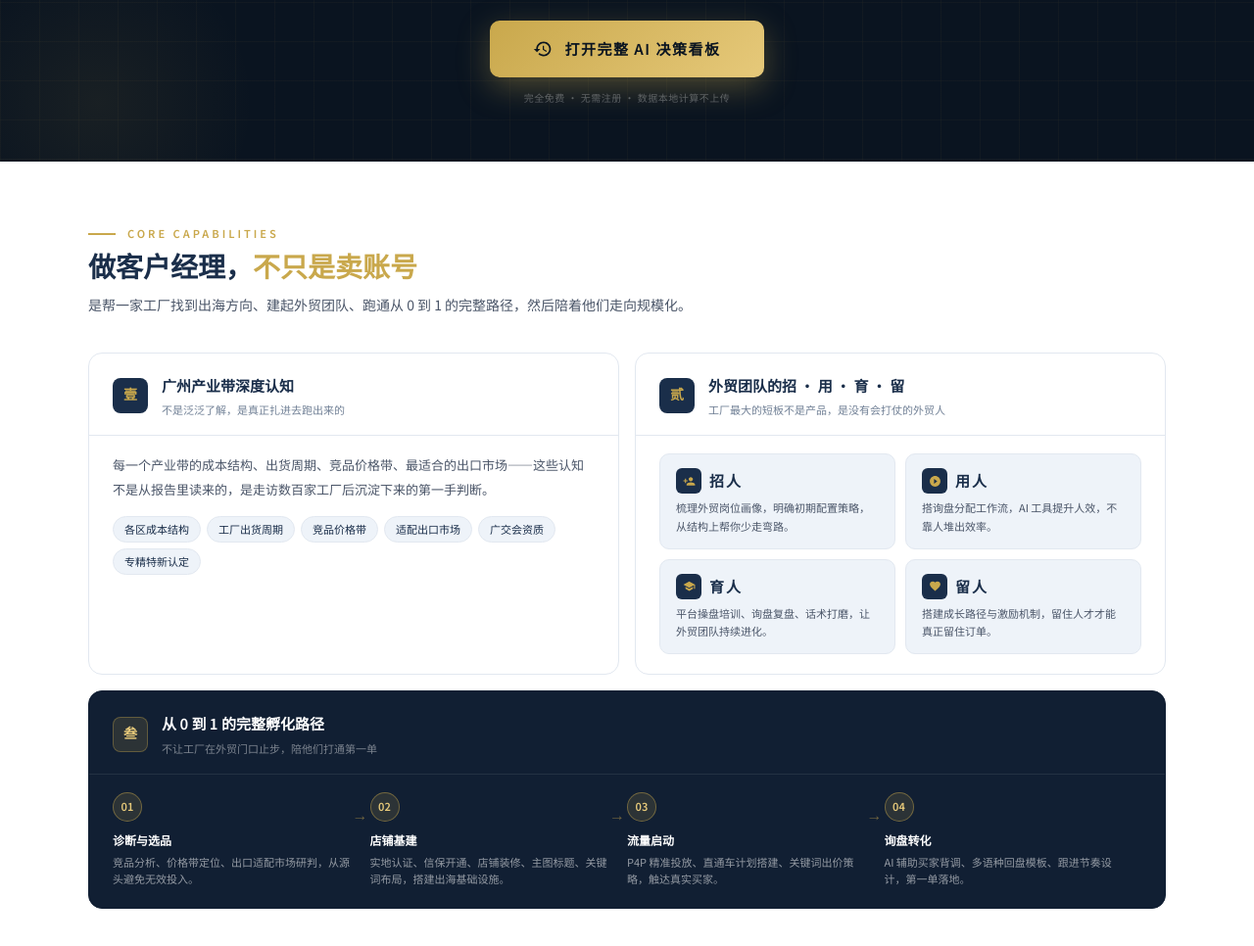
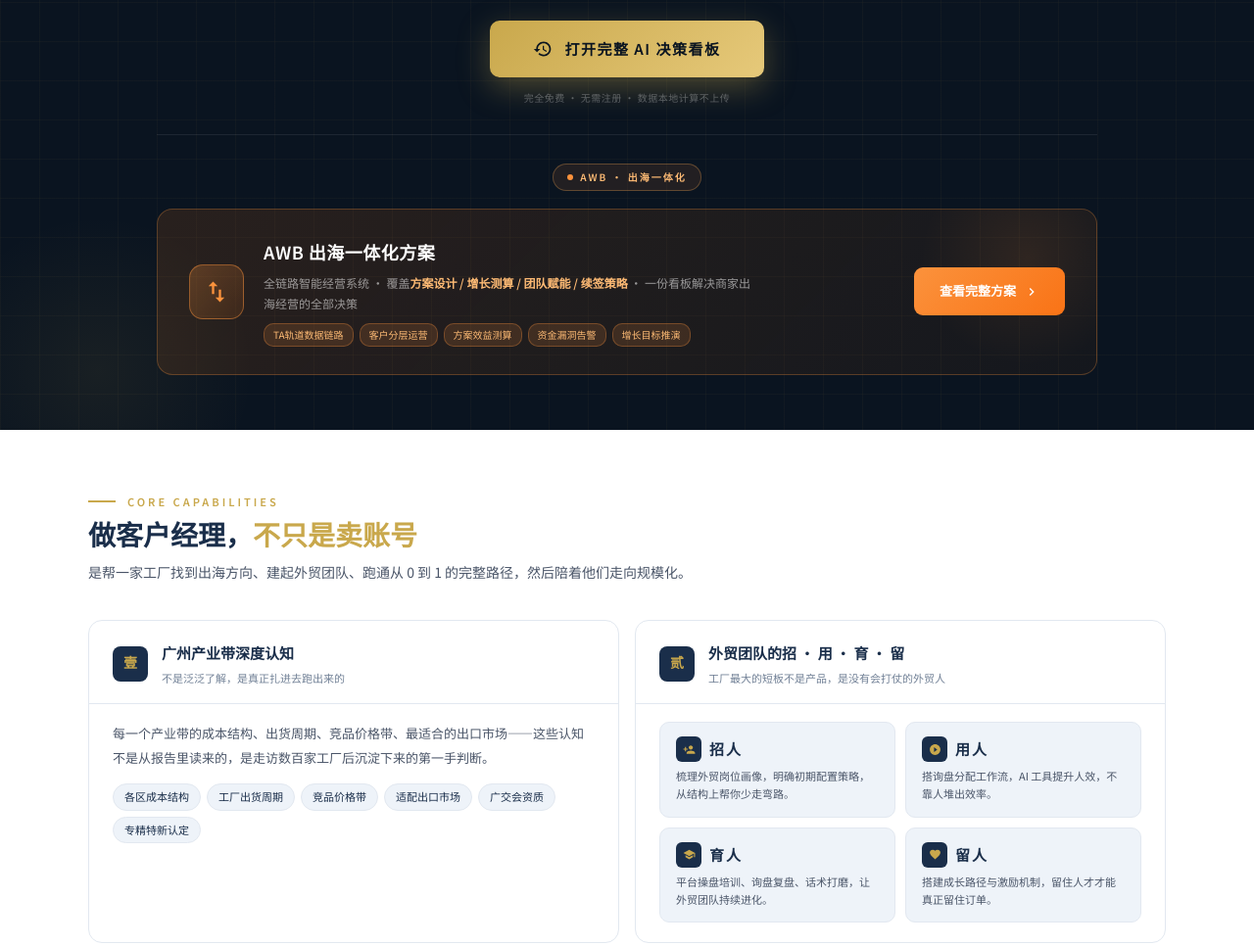
Before and after one commit to lang123121/fanlang-alibaba, a plain HTML site: page index.html in a window 1280 px wide. Shown: the part 3160-4126 px from the top of the page at 98% size. Drawn offline with Linux system fonts and the light colour scheme.

Commit message:
Add files via upload

```diff
--- a/index.html
+++ b/index.html
@@ -1414,6 +1414,41 @@
         打开完整 AI 决策看板
       </a>
       <div style="font-size:10px;color:rgba(255,255,255,.3);margin-top:12px;letter-spacing:.5px">完全免费 · 无需注册 · 数据本地计算不上传</div>
+    </div>
+
+    <!-- AWB 出海一体化方案入口 -->
+    <div style="margin-top:28px;border-top:1px solid rgba(255,255,255,.08);padding-top:28px">
+      <div style="text-align:center;margin-bottom:18px">
+        <span style="display:inline-flex;align-items:center;gap:7px;background:rgba(180,100,50,.14);border:1px solid rgba(230,160,80,.32);border-radius:20px;padding:4px 14px">
+          <span style="width:6px;height:6px;border-radius:50%;background:#fb923c;display:inline-block"></span>
+          <span style="font-size:10px;letter-spacing:2px;color:#fdba74;font-weight:600">AWB · 出海一体化</span>
+        </span>
+      </div>
+      <a href="awb.html" target="_blank" style="display:block;text-decoration:none;background:linear-gradient(135deg,rgba(180,90,20,.18),rgba(120,60,10,.1));border:1px solid rgba(230,140,60,.3);border-radius:16px;padding:28px 32px;transition:all .25s;position:relative;overflow:hidden" onmouseover="this.style.borderColor='rgba(251,146,60,.6)';this.style.transform='translateY(-3px)';this.style.boxShadow='0 16px 40px rgba(180,90,20,.25)'" onmouseout="this.style.borderColor='rgba(230,140,60,.3)';this.style.transform='translateY(0)';this.style.boxShadow='none'">
+        <div style="position:absolute;top:-60px;right:-40px;width:220px;height:220px;border-radius:50%;background:radial-gradient(circle,rgba(251,146,60,.1),transparent 70%);pointer-events:none"></div>
+        <div style="display:flex;align-items:center;justify-content:space-between;gap:24px;flex-wrap:wrap;position:relative;z-index:1">
+          <div style="display:flex;align-items:center;gap:20px">
+            <div style="width:56px;height:56px;background:linear-gradient(135deg,rgba(251,146,60,.25),rgba(180,90,20,.15));border:1px solid rgba(251,146,60,.45);border-radius:14px;display:flex;align-items:center;justify-content:center;flex-shrink:0">
+              <svg width="28" height="28" viewBox="0 0 24 24" fill="#fb923c"><path d="M9 3L5 6.99h3V14h2V6.99h3L9 3zm7 14.01V10h-2v7.01h-3L15 21l4-3.99h-3z"/></svg>
+            </div>
+            <div>
+              <div style="font-size:18px;font-weight:800;color:#fff;margin-bottom:5px;letter-spacing:.5px">AWB 出海一体化方案</div>
+              <div style="font-size:12px;color:rgba(255,255,255,.55);line-height:1.75;max-width:500px">全链路智能经营系统 · 覆盖<strong style="color:#fdba74">方案设计 / 增长测算 / 团队赋能 / 续签策略</strong> · 一份看板解决商家出海经营的全部决策</div>
+              <div style="display:flex;flex-wrap:wrap;gap:6px;margin-top:10px">
+                <span style="font-size:10px;background:rgba(251,146,60,.15);border:1px solid rgba(251,146,60,.3);color:#fdba74;padding:2px 9px;border-radius:10px">TA轨道数据链路</span>
+                <span style="font-size:10px;background:rgba(251,146,60,.15);border:1px solid rgba(251,146,60,.3);color:#fdba74;padding:2px 9px;border-radius:10px">客户分层运营</span>
+                <span style="font-size:10px;background:rgba(251,146,60,.15);border:1px solid rgba(251,146,60,.3);color:#fdba74;padding:2px 9px;border-radius:10px">方案效益测算</span>
+                <span style="font-size:10px;background:rgba(251,146,60,.15);border:1px solid rgba(251,146,60,.3);color:#fdba74;padding:2px 9px;border-radius:10px">资金漏洞告警</span>
+                <span style="font-size:10px;background:rgba(251,146,60,.15);border:1px solid rgba(251,146,60,.3);color:#fdba74;padding:2px 9px;border-radius:10px">增长目标推演</span>
+              </div>
+            </div>
+          </div>
+          <div style="flex-shrink:0;display:flex;align-items:center;gap:8px;background:linear-gradient(135deg,#fb923c,#f97316);color:#fff;font-size:13px;font-weight:700;padding:13px 26px;border-radius:9px;white-space:nowrap">
+            查看完整方案
+            <svg width="16" height="16" viewBox="0 0 24 24" fill="#fff"><path d="M8.59 16.59L13.17 12 8.59 7.41 10 6l6 6-6 6z"/></svg>
+          </div>
+        </div>
+      </a>
     </div>
 
   </div>
@@ -1780,7 +1815,7 @@
             </div>
             <div>
               <div class="contact-label">企业邮箱</div>
-              <div class="contact-value">fjy02336561@alibaba-inc.com</div>
+              <div class="contact-value">wb-fl821156@alibaba-inc.com</div>
             </div>
           </div>
         </div>
@@ -1802,10 +1837,10 @@
           <div class="contact-scan-text">扫描二维码 · 添加微信名片</div>
           <div class="contact-name-block">
             <div class="contact-name-cn">范 浪</div>
-            <div class="contact-name-en">David</div>
+            <div class="contact-name-en">David Fan</div>
             <div class="contact-dept">
               阿里集团 · B类事业部 · ICBU<br />
-              南粤大区 · 广州 · 资深客户经理 / ISV
+              南粤大区 · 广州中区 · 资深客户经理 / ISV
             </div>
           </div>
         </div>
```
